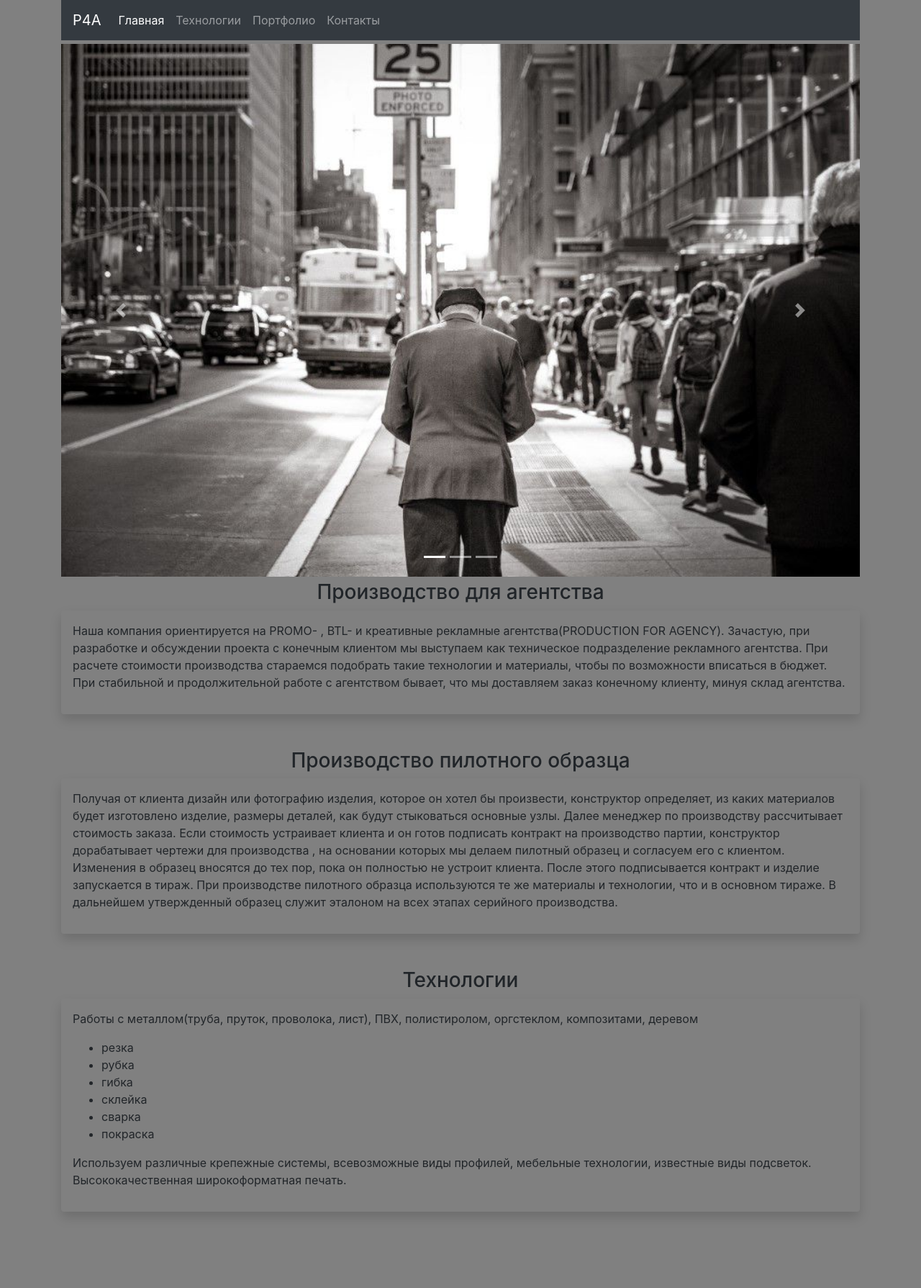
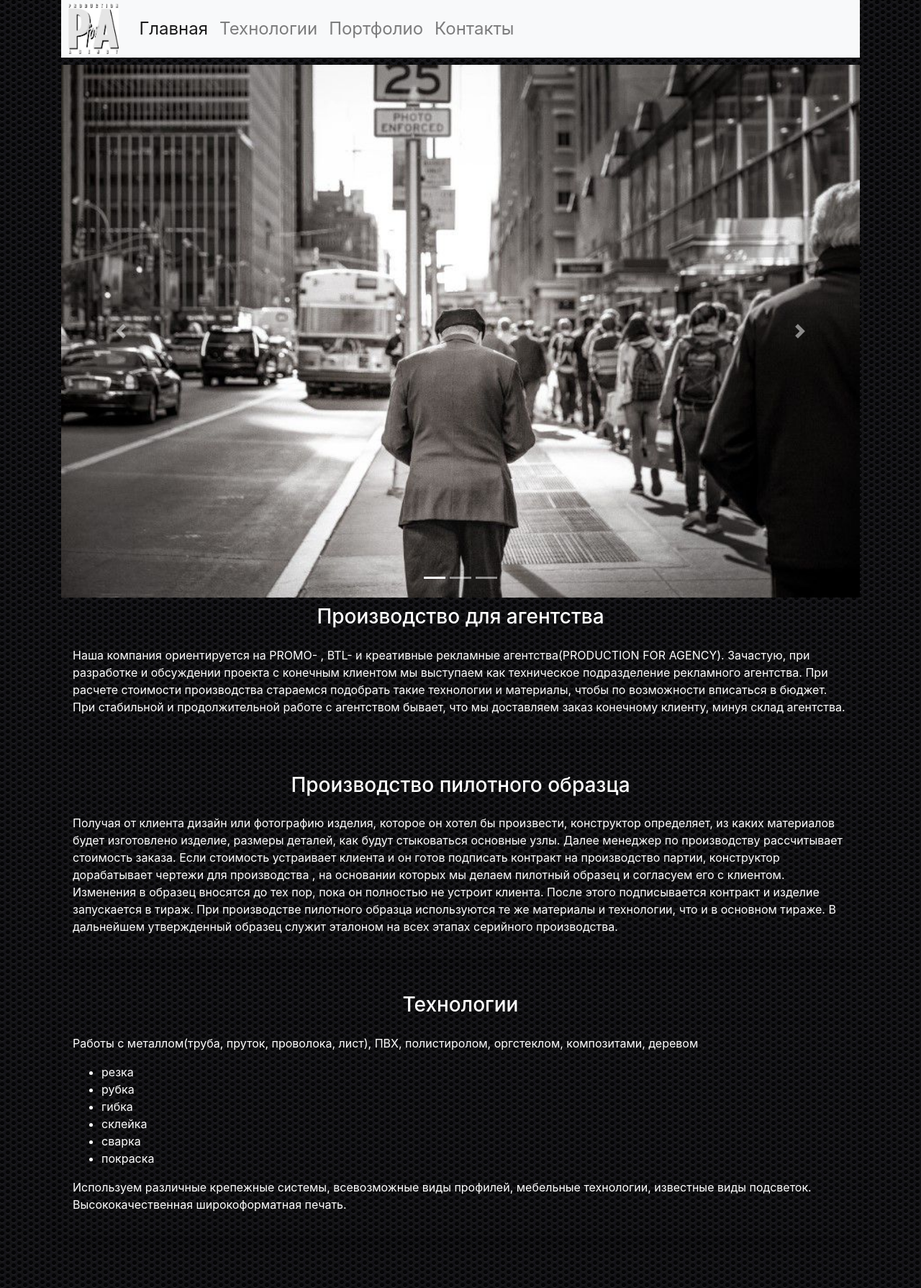
Before and after one commit to MilesNaismith/P4A, a Django app: template main/templates/main/home.html in a window 1280 px wide. Shown: the whole page at 72% size. Before the commit the page ends 1688 px from the top, so only its background shows below. Run offline with Django 3.2, Linux system fonts and the light colour scheme; the template is opened without the code that fills it, so the values that code supplies are empty; some libraries are stand-ins or nearby versions.

Commit message:
portfolio

```diff
--- a/main/models.py
+++ b/main/models.py
@@ -5,6 +5,6 @@
 class Post(models.Model):
     title = models.CharField(max_length=200)
     text = models.TextField()
-    img = models.ImageField(blank=True, upload_to='main/static/media/images/')
+    img = models.ImageField(blank=True, upload_to='images/')
     created_date = models.DateTimeField(
             default=timezone.now)
--- a/main/static/css/main.css
+++ b/main/static/css/main.css
@@ -1,7 +1,15 @@
 .back {
-    background-color:grey;
+    background: grey url(../pic/metal-grid.jpg);
+    color: #fff;
 }
 .margin-top-bot {
-    margin-top: 5px;
-    margin-bottom: 5px;
+    margin-top: 10px;
+    margin-bottom: 10px;
 }
+.navbar {
+    padding: 0rem .3rem;
+}
+.block {
+    background: white;
+    color: black;
+}
--- a/main/templates/main/base.html
+++ b/main/templates/main/base.html
@@ -15,24 +15,37 @@
   <body>
     <div class="back">
     <div class="container" >
-    <nav class="navbar navbar-expand-lg navbar-dark bg-dark">
-        <a class="navbar-brand" href="#">P4A</a>
+    <nav class="navbar navbar-expand-lg navbar-light bg-light">
+            <nav class="navbar navbar-light bg-light">
+                    <a class="navbar-brand" href="/">
+                      <img src="../../static/pic/logo.jpg" width="70" height="70" class="d-inline-block align-top" alt="P4A">
+                    </a>
+                  </nav>
         <button class="navbar-toggler" type="button" data-toggle="collapse" data-target="#navbarSupportedContent" aria-controls="navbarSupportedContent" aria-expanded="false" aria-label="Toggle navigation">
             <span class="navbar-toggler-icon"></span>
         </button>
         <div class="collapse navbar-collapse" id="navbarSupportedContent">
             <ul class="navbar-nav mr-auto">
                 <li class="nav-item active">
-                    <a class="nav-link" href="#">Главная<span class="sr-only">(current)</span></a>
+                    <a class="nav-link" href="../">
+                        <font size="5">Главная</font>
+                        <span class="sr-only">(current)</span>
+                    </a>
                 </li>
                 <li class="nav-item">
-                    <a class="nav-link topLink" href="#technologies">Технологии</a>
+                    <a class="nav-link topLink" href="../#technologies">
+                        <font size="5">Технологии</font>
+                    </a>
                 </li>
                 <li class="nav-item">
-                    <a class="nav-link" href="portfolio/">Портфолио</a>
+                    <a class="nav-link" href="../portfolio">
+                        <font size="5">Портфолио</font>
+                    </a>
                 </li>
                 <li class="nav-item">
-                    <a class="nav-link" href="#">Контакты</a>
+                    <a class="nav-link" href="../contacts">
+                        <font size="5">Контакты</font>
+                    </a>
                 </li>
             </ul>
         </div>
--- a/main/urls.py
+++ b/main/urls.py
@@ -5,4 +5,5 @@
 urlpatterns = [
     path('', views.home),
     path('portfolio/', views.portfolio),
+    path('contacts/', views.contacts),
 ]
--- a/main/views.py
+++ b/main/views.py
@@ -7,4 +7,9 @@
 
 def portfolio(request):
     posts = Post.objects.filter().order_by('-created_date')
+    for post in posts:
+        print(post.img.url)
     return render(request, 'main/portfolio.html', {'posts':posts})
+
+def contacts(request):
+    return render(request, 'main/contacts.html')
```
Also changed, not shown: main/templates/main/contacts.html (added, +15 -0 lines), main/templates/main/portfolio.html (+13 -8 lines), db.sqlite3, main/migrations/0012_auto_20181031_1022.py (added), main/migrations/0013_auto_20181031_1248.py (added), main/migrations/0014_auto_20181031_1258.py (added), main/migrations/0015_auto_20181031_1300.py (added), main/static/media/Dymov.jpg (added), main/static/media/NIVEA.jpg (renamed from main/static/media/images/NIVEA.jpg), main/static/media/images/Dymov.jpg (added), main/static/pic/TAFT.jpg (deleted), main/static/pic/logo.jpg (added), media/images/Dymov.jpg (added).
